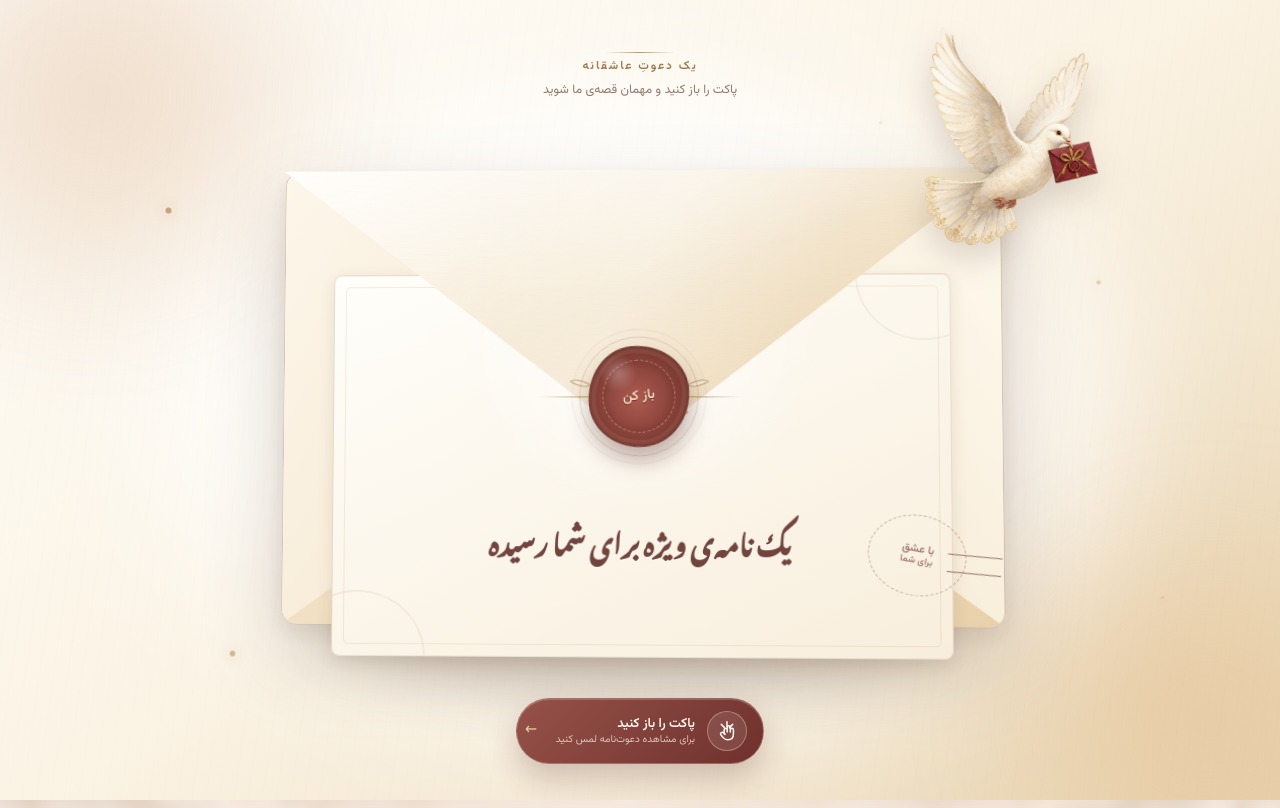
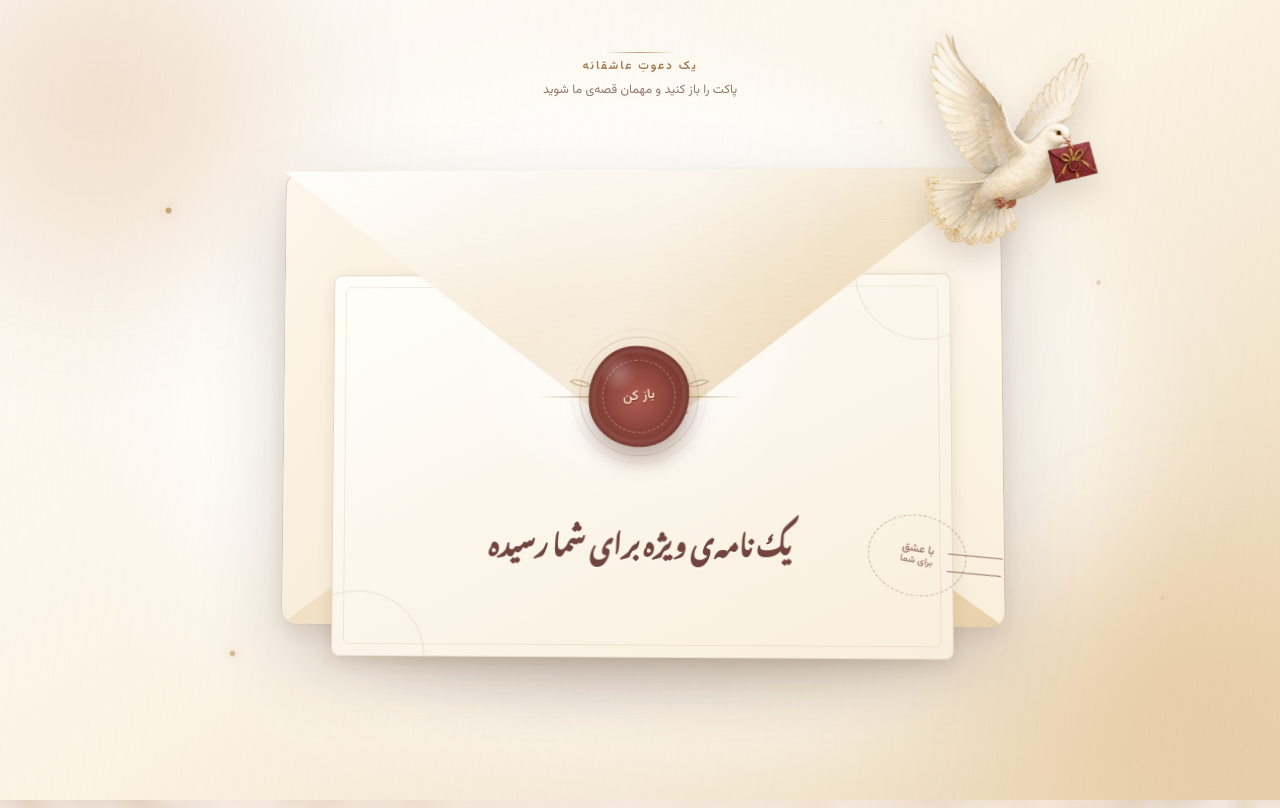
Before and after one commit to sadeghghasemnejadd/postal-card, a Next.js app: page / in a window 1280 px wide. Built offline with nearby package versions, Linux system fonts and the light colour scheme; a web font is replaced by a local one.

Commit message:
refactor: remove openHint button and associated styles from EntryEnvelope component

```diff
--- a/src/components/pages/home/components/entry-envelope.module.css
+++ b/src/components/pages/home/components/entry-envelope.module.css
@@ -674,112 +674,6 @@
   animation-delay: -1.7s;
 }
 
-.openHint {
-  position: absolute;
-  bottom: clamp(20px, 4.5vh, 45px);
-  left: 50%;
-  display: inline-flex;
-  min-height: 66px;
-  align-items: center;
-  gap: 12px;
-  padding: 9px 16px 9px 12px;
-  overflow: hidden;
-  border: 1px solid rgb(255 235 215 / 25%);
-  border-radius: 999px;
-  outline: none;
-  color: #fff9f1;
-  background: linear-gradient(135deg, #955249, #6f302d);
-  box-shadow:
-    0 14px 30px rgb(83 37 32 / 24%),
-    inset 0 1px 0 rgb(255 255 255 / 20%);
-  font-family: inherit;
-  font-size: clamp(0.72rem, 1.45vw, 0.84rem);
-  cursor: pointer;
-  transform: translateX(-50%);
-  transition:
-    opacity 350ms ease,
-    transform 500ms ease,
-    box-shadow 250ms ease;
-}
-
-.openHint::before {
-  position: absolute;
-  inset: 0;
-  background: linear-gradient(105deg, transparent 25%, rgb(255 255 255 / 18%) 45%, transparent 65%);
-  content: "";
-  transform: translateX(-120%);
-  animation: hint-shine 3s ease-in-out infinite;
-}
-
-.openHint:not(:disabled):hover {
-  box-shadow:
-    0 18px 36px rgb(83 37 32 / 32%),
-    inset 0 1px 0 rgb(255 255 255 / 24%);
-  transform: translate(-50%, -3px);
-}
-
-.openHint:focus-visible {
-  box-shadow: 0 0 0 4px rgb(137 65 58 / 27%), 0 14px 30px rgb(83 37 32 / 24%);
-}
-
-.openHint:disabled {
-  cursor: default;
-}
-
-.hintIcon {
-  position: relative;
-  z-index: 1;
-  display: grid;
-  width: 40px;
-  aspect-ratio: 1;
-  place-items: center;
-  border: 1px solid rgb(255 234 210 / 34%);
-  border-radius: 50%;
-  background: rgb(255 255 255 / 10%);
-}
-
-.hintIcon svg {
-  width: 22px;
-  stroke: currentcolor;
-  stroke-linecap: round;
-  stroke-linejoin: round;
-  stroke-width: 1.65;
-}
-
-.hintCopy {
-  position: relative;
-  z-index: 1;
-  display: flex;
-  min-width: 142px;
-  flex-direction: column;
-  align-items: flex-start;
-  line-height: 1.45;
-  text-align: right;
-}
-
-.hintCopy b {
-  font-size: 0.98em;
-  font-weight: 750;
-}
-
-.hintCopy small {
-  color: rgb(255 239 226 / 75%);
-  font-size: 0.76em;
-}
-
-.hintArrow {
-  position: relative;
-  z-index: 1;
-  color: #eacaa5;
-  font-size: 1rem;
-  animation: hint-arrow 1.4s ease-in-out infinite;
-}
-
-.gate[data-state="opening"] .openHint {
-  opacity: 0;
-  transform: translate(-50%, 10px);
-}
-
 .content {
   opacity: 0.72;
   filter: blur(8px);
@@ -883,29 +777,6 @@
   }
 }
 
-@keyframes hint-shine {
-  0%,
-  58% {
-    transform: translateX(-120%);
-  }
-
-  90%,
-  100% {
-    transform: translateX(120%);
-  }
-}
-
-@keyframes hint-arrow {
-  0%,
-  100% {
-    transform: translateX(0);
-  }
-
-  50% {
-    transform: translateX(-4px);
-  }
-}
-
 @media (max-width: 640px) {
   .envelopeButton {
     width: min(91vw, 560px);
@@ -913,10 +784,6 @@
 
   .intro {
     top: max(23px, 5.5vh);
-  }
-
-  .openHint {
-    bottom: max(13px, 2.7vh);
   }
 
   .dove {
@@ -945,23 +812,6 @@
     width: min(71vw, 550px);
   }
 
-  .openHint {
-    right: 12px;
-    bottom: 8px;
-    left: auto;
-    min-height: 54px;
-    transform: none;
-  }
-
-  .openHint:not(:disabled):hover {
-    transform: translateY(-2px);
-  }
-
-  .hintCopy small,
-  .hintArrow {
-    display: none;
-  }
-
   .dove {
     top: -23%;
     right: -7%;
@@ -983,9 +833,6 @@
   .dove,
   .sealPulse,
   .sparkles i,
-  .openHint,
-  .openHint::before,
-  .hintArrow,
   .content {
     animation-duration: 1ms !important;
     animation-delay: 0ms !important;
--- a/src/components/pages/home/components/entry-envelope.tsx
+++ b/src/components/pages/home/components/entry-envelope.tsx
@@ -179,26 +179,6 @@ export function EntryEnvelope({ children }: EntryEnvelopeProps) {
             </span>
           </button>
 
-          <button
-            className={styles.openHint}
-            disabled={isOpening}
-            onClick={openEnvelope}
-            type="button"
-          >
-            <span aria-hidden="true" className={styles.hintIcon}>
-              <svg fill="none" viewBox="0 0 24 24">
-                <path d="M12 2v5M5.8 4.8l3.5 3.5M18.2 4.8l-3.5 3.5" />
-                <path d="M8.8 13.7V11a1.7 1.7 0 0 1 3.4 0v2-5a1.7 1.7 0 0 1 3.4 0v5.2-2.4a1.7 1.7 0 0 1 3.4 0v4.4c0 3.8-2.3 6.3-6 6.3h-.5a5.8 5.8 0 0 1-4.4-2l-2.7-3.2a1.7 1.7 0 0 1 2.5-2.3l1.9 1.7Z" />
-              </svg>
-            </span>
-            <span className={styles.hintCopy}>
-              <b>{isOpening ? "در حال باز شدن..." : "پاکت را باز کنید"}</b>
-              {!isOpening && <small>برای مشاهده دعوت‌نامه لمس کنید</small>}
-            </span>
-            <span aria-hidden="true" className={styles.hintArrow}>
-              ←
-            </span>
-          </button>
         </section>
       )}
     </>
```
